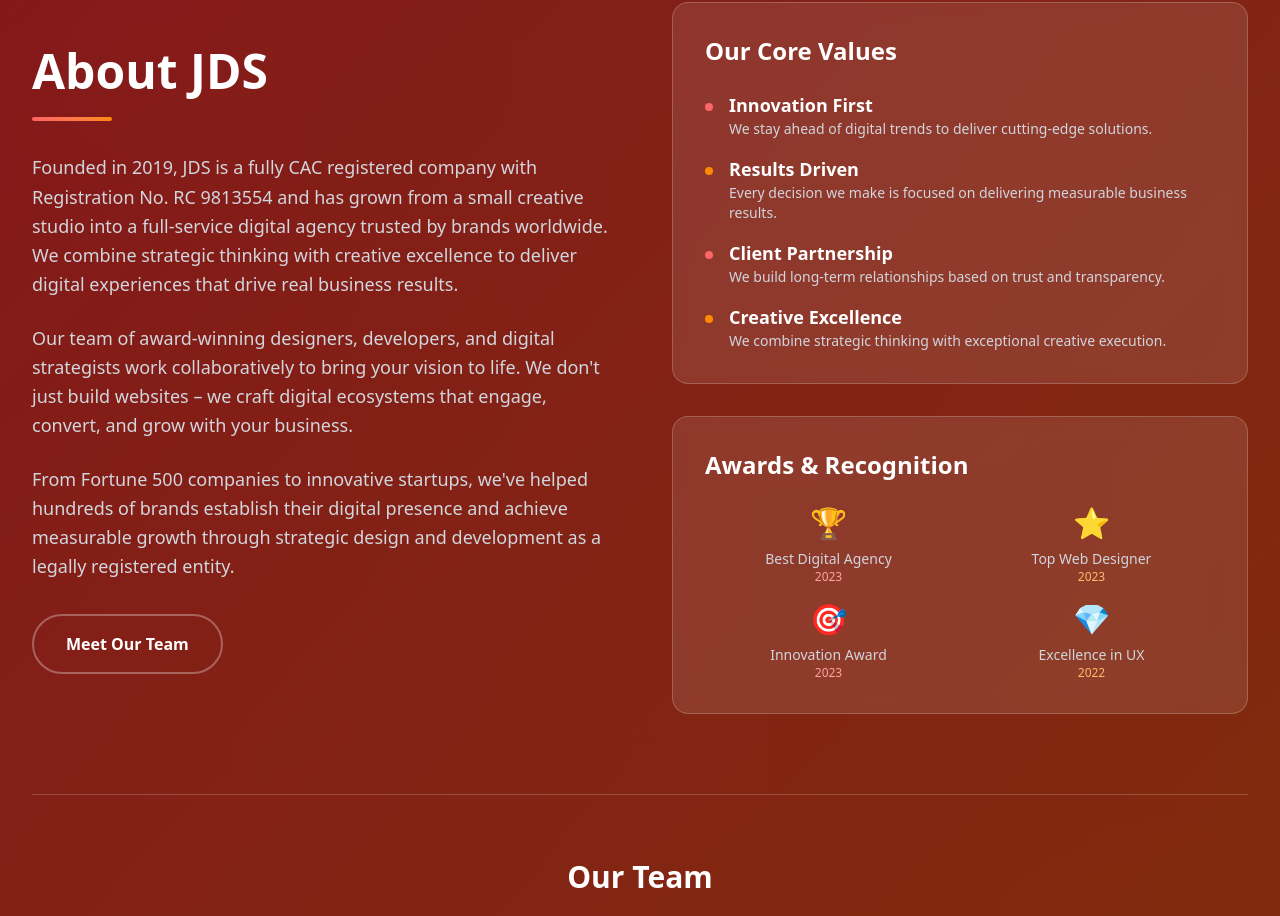
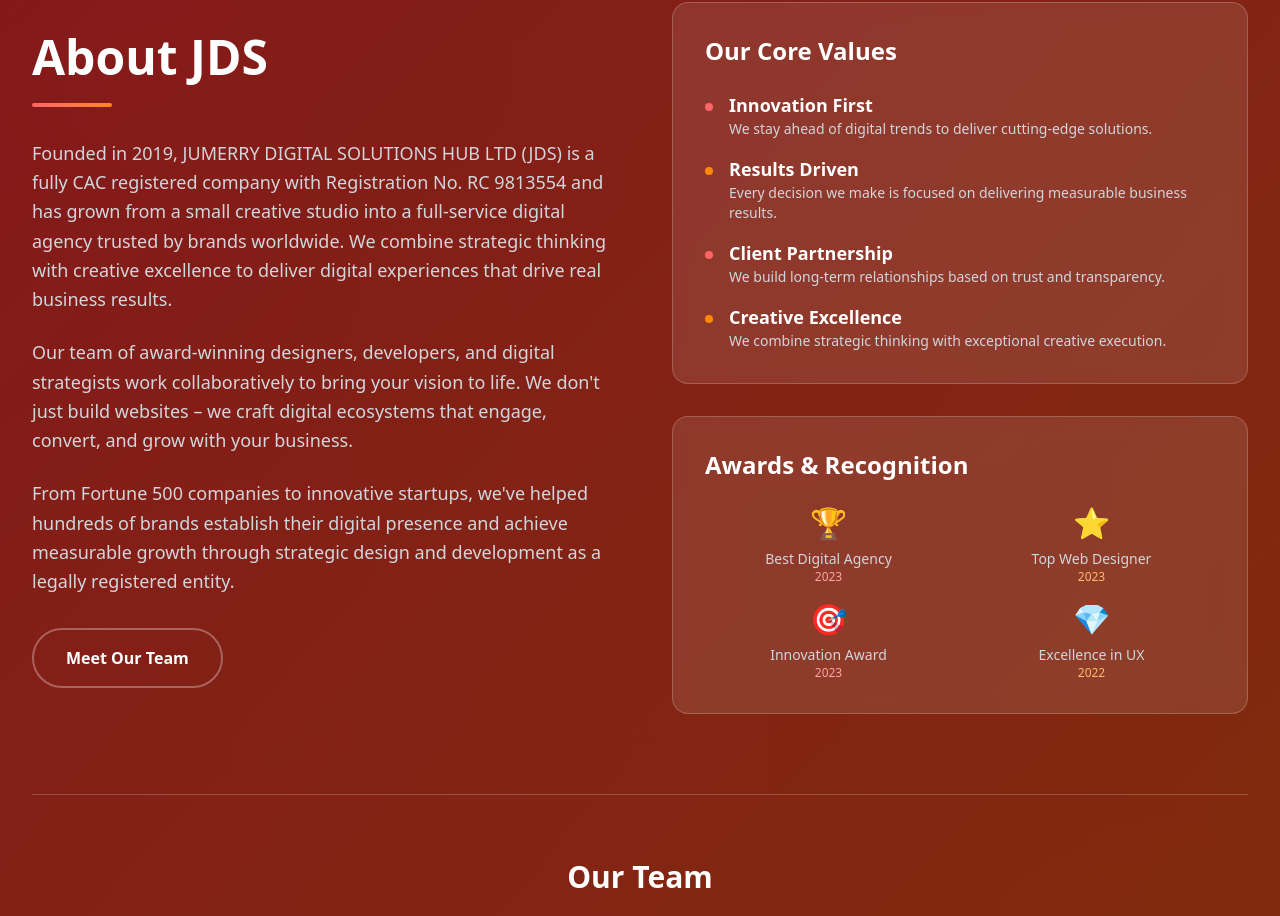
Before and after one commit to Domssilas/JDS, a React (Vite) app: page / in a window 1280 px wide. Shown: the part 1548-2464 px from the top of the page. Built offline with nearby package versions, Linux system fonts and the light colour scheme.

Commit message:
fixing name

```diff
--- a/src/App.jsx
+++ b/src/App.jsx
@@ -457,14 +457,11 @@ const Jds = () => {
                 Services
                 <span className="absolute bottom-1 left-3 w-0 h-0.5 bg-gradient-to-r from-red-600 to-orange-400 group-hover:w-20 transition-all duration-300 ease-out"></span>
               </a>
-              <a href="#" className="relative block px-3 py-3 text-gray-900 hover:text-red-600 group">
-                Portfolio
-                <span className="absolute bottom-1 left-3 w-0 h-0.5 bg-gradient-to-r from-red-600 to-orange-400 group-hover:w-20 transition-all duration-300 ease-out"></span>
-              </a>
+              {/*
               <a href="#about" className="relative block px-3 py-3 text-gray-900 hover:text-red-600 group">
                 About
                 <span className="absolute bottom-1 left-3 w-0 h-0.5 bg-gradient-to-r from-red-600 to-orange-400 group-hover:w-20 transition-all duration-300 ease-out"></span>
-              </a>
+              </a> */}
               <a href="#" className="relative block px-3 py-3 text-gray-900 hover:text-red-600 group">
                 Contact
                 <span className="absolute bottom-1 left-3 w-0 h-0.5 bg-gradient-to-r from-red-600 to-orange-400 group-hover:w-20 transition-all duration-300 ease-out"></span>
@@ -628,7 +625,7 @@ const Jds = () => {
 
               <div className="space-y-6 text-lg leading-relaxed">
                 <p className="text-gray-300">
-  Founded in 2019, JDS is a fully CAC registered company with Registration No. RC 9813554 and has grown from a small creative studio into a full-service digital agency trusted by brands worldwide. We combine strategic thinking with creative excellence to deliver digital experiences that drive real business results.
+  Founded in 2019, JUMERRY DIGITAL SOLUTIONS HUB LTD (JDS) is a fully CAC registered company with Registration No. RC 9813554 and has grown from a small creative studio into a full-service digital agency trusted by brands worldwide. We combine strategic thinking with creative excellence to deliver digital experiences that drive real business results.
 </p>
 <p className="text-gray-300">
   Our team of award-winning designers, developers, and digital strategists work collaboratively to bring your vision to life. We don't just build websites – we craft digital ecosystems that engage, convert, and grow with your business.
```
